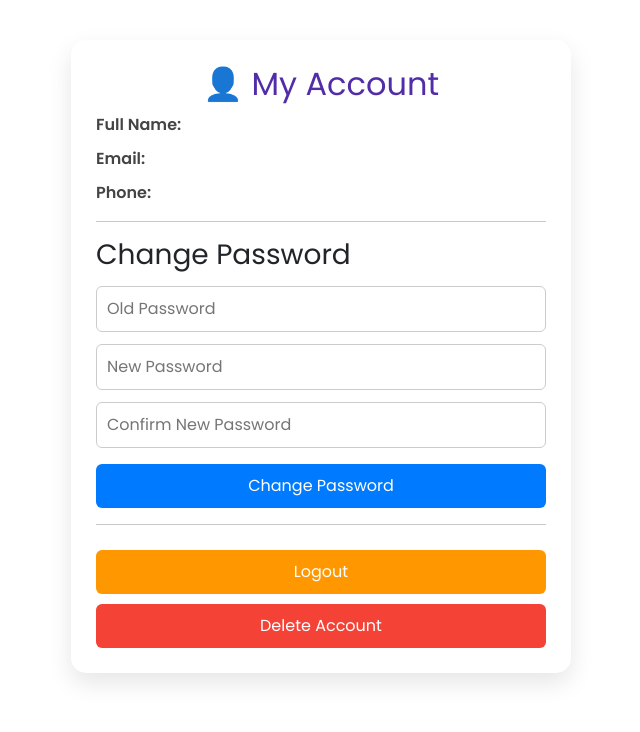
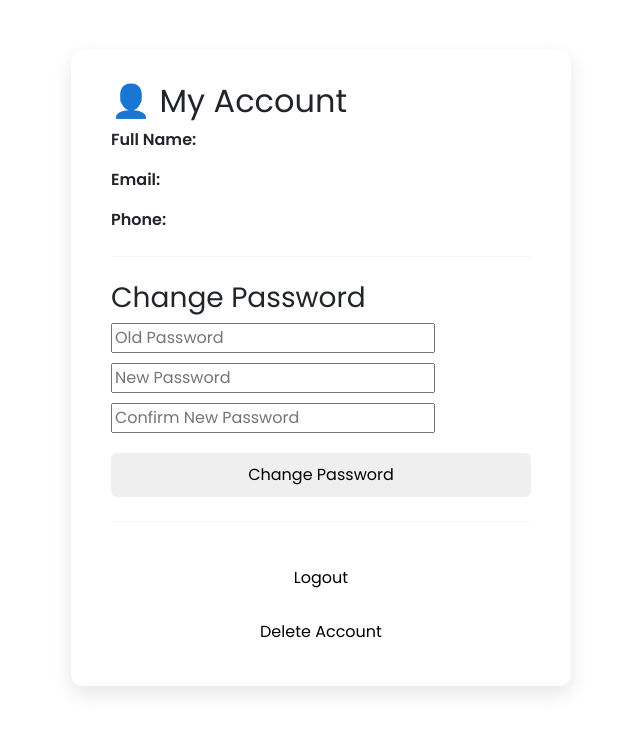
Before and after one commit to DarshanSK04/expense-frontend, an Angular app: page /account in a window 1280 px wide. Shown: the top 732 px of the page, without its empty margins (319-959 px from the left). Built offline with nearby package versions, Linux system fonts and the light colour scheme.

Commit message:
account changes

```diff
--- a/src/app/account/account.component.css
+++ b/src/app/account/account.component.css
@@ -1,69 +1,75 @@
-
 .account-container {
   max-width: 500px;
-    margin: 40px auto;
-    padding: 25px;
+  margin: 50px auto;
   background: #fff;
-    border-radius: 15px;
-    box-shadow: 0 10px 25px rgba(0,0,0,0.1);
+  padding: 2rem 2.5rem;
+  border-radius: 12px;
+  box-shadow: 0 8px 20px rgba(0, 0, 0, 0.1);
   font-family: 'Poppins', sans-serif;
 }
 
-  h2 {
-    text-align: center;
-    color: #512da8;
+.account-header {
+  display: flex;
+  align-items: center;
+  gap: 10px;
+  justify-content: center;
+  margin-bottom: 1.2rem;
 }
 
-  .info-section p {
-    margin: 10px 0;
-    color: #444;
+.account-header h2 {
+  color: #512da8;
+  font-weight: 600;
+  margin: 0;
 }
 
-  .password-section input {
-    width: 100%;
-    margin: 6px 0;
-    padding: 10px;
-    border-radius: 6px;
-    border: 1px solid #ccc;
+.account-info {
+  margin-top: 1.5rem;
+  margin-bottom: 2rem;
+  line-height: 1.8;
 }
 
-  .password-section button {
-    width: 100%;
-    background: #007bff;
-    color: #fff;
-    border: none;
-    padding: 10px;
-    border-radius: 6px;
-    margin-top: 10px;
-    cursor: pointer;
+.account-info p {
+  margin: 6px 0;
+  color: #333;
+  font-size: 15px;
 }
 
-  .password-section button:hover {
-    background: #0056b3;
+hr {
+  margin: 1.5rem 0;
+  border: 0;
+  border-top: 1px solid #ddd;
 }
 
-  .action-buttons {
-    display: flex;
-    flex-direction: column;
-    gap: 10px;
-    margin-top: 25px;
+/* Input spacing improve */
+input[type="password"] {
+  margin-bottom: 10px;
 }
 
-  .logout-btn {
-    background: #ff9800;
-    color: #fff;
+/* Buttons */
+button {
+  width: 100%;
   padding: 10px;
+  border: none;
   border-radius: 6px;
-    border: none;
+  color: rgb(0, 0, 0);
+  font-weight: 500;
+  cursor: pointer;
+  margin-top: 10px;
+  transition: 0.3s ease;
 }
 
-  .delete-btn {
-    background: #f44336;
-    color: #fff;
-    padding: 10px;
-    border-radius: 6px;
-    border: none;
+button.change-btn {
+  background-color: #007bff;
 }
 
-  .logout-btn:hover { background: #e68900; }
-  .delete-btn:hover { background: #d32f2f; }
+button.logout-btn {
+  background-color: white;
+}
+
+button.delete-btn {
+  background-color: #ffffff;
+}
+
+button:hover {
+  opacity: 0.9;
+}
--- a/src/app/account/account.component.ts
+++ b/src/app/account/account.component.ts
@@ -64,31 +64,7 @@ export class AccountComponent implements OnInit {
       alert('Server error. Please try again later!');
     }
   });
-
-
-  this.http.put(`${this.baseUrl}/api/user/change-password`, {
-    email: this.user.email,
-    oldPassword: this.oldPassword,
-    newPassword: this.newPassword
-  }).subscribe({
-    next: (res: any) => {
-      if (res.message === "Password updated successfully ✅") {
-        alert("✅ Password Changed Successfully!");
-      } else {
-        alert("Something went wrong!");
-      }
-    },
-    error: (err) => {
-      if (err.error?.message === "Old password incorrect ❌") {
-        alert("❌ Old password is incorrect!");
-      } else {
-        alert("🚨 Server error. Please try again!");
-      }
-    }
-  })
-};
-
-
+  }
 
   logout() {
     localStorage.clear();
```
Lines whose indentation alone changed are shown as unchanged.
